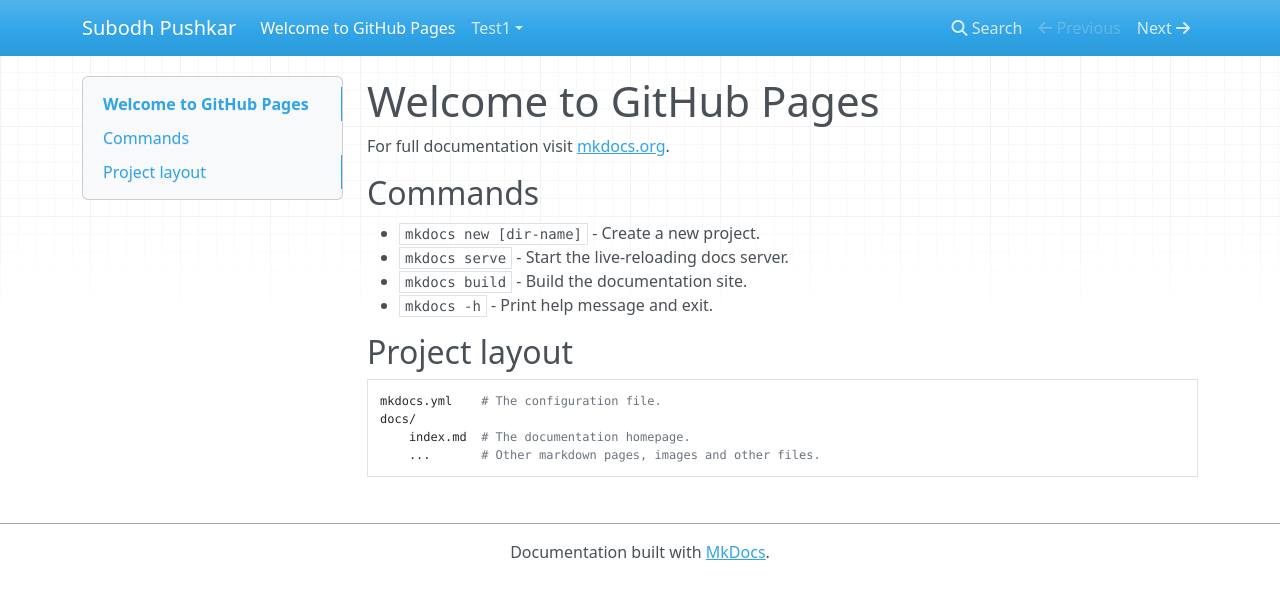
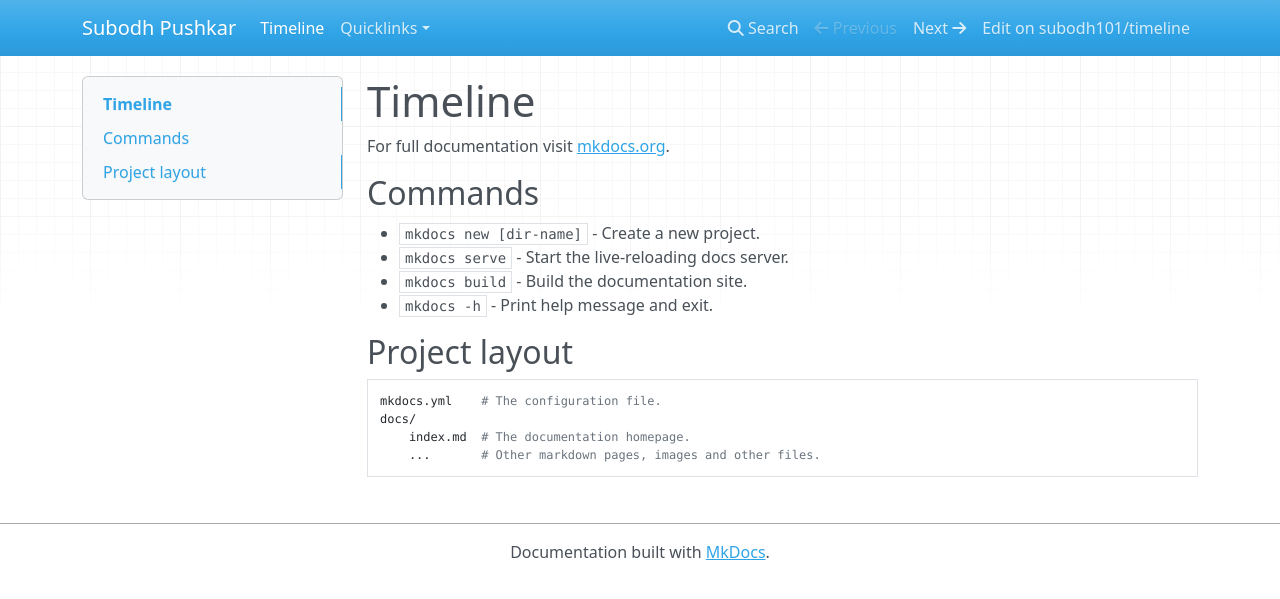
Before and after one commit to subodh101/pro, an MkDocs documentation site: the page built from docs/index.md, in a window 1280 px wide. Shown: the top 599 px of the page. Built offline with MkDocs 1.6.1, drawn with Linux system fonts in a browser that asks for light colours; nearby versions of some CDN libraries.

```diff
--- a/docs/index.md
+++ b/docs/index.md
@@ -1,4 +1,4 @@
-# Welcome to GitHub Pages
+# Timeline
 
 For full documentation visit [mkdocs.org](https://www.mkdocs.org).
 
--- a/mkdocs.yml
+++ b/mkdocs.yml
@@ -1,4 +1,10 @@
 site_name: Subodh Pushkar
-site_url: https://subodhpushkar.com/profile/
+site_url: https://pro.subodh101.com/timeline/
 site_author: Subodh Pushkar
 docs_dir: docs
+repo_name: subodh101/timeline
+repo_url: https://github.com/subodh101/timeline
+markdown_extensions:
+  - admonition
+  - pymdownx.details
+  - pymdownx.superfences
```
Also changed, not shown: README.md (+3 -1 lines), docs/quicklinks/gcloud.md (added, +72 -0 lines), docs/test1/helloworld1.md (deleted, +0 -1 lines), 3 other files.
